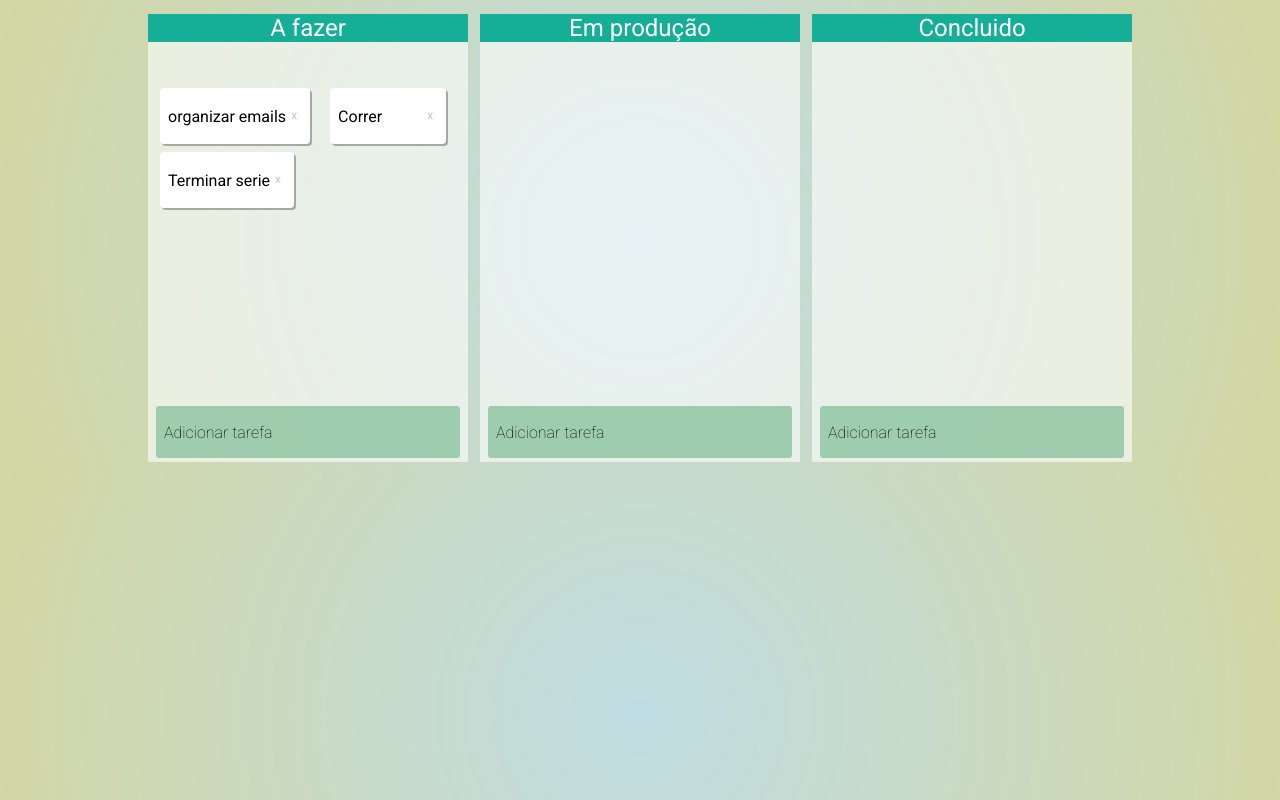
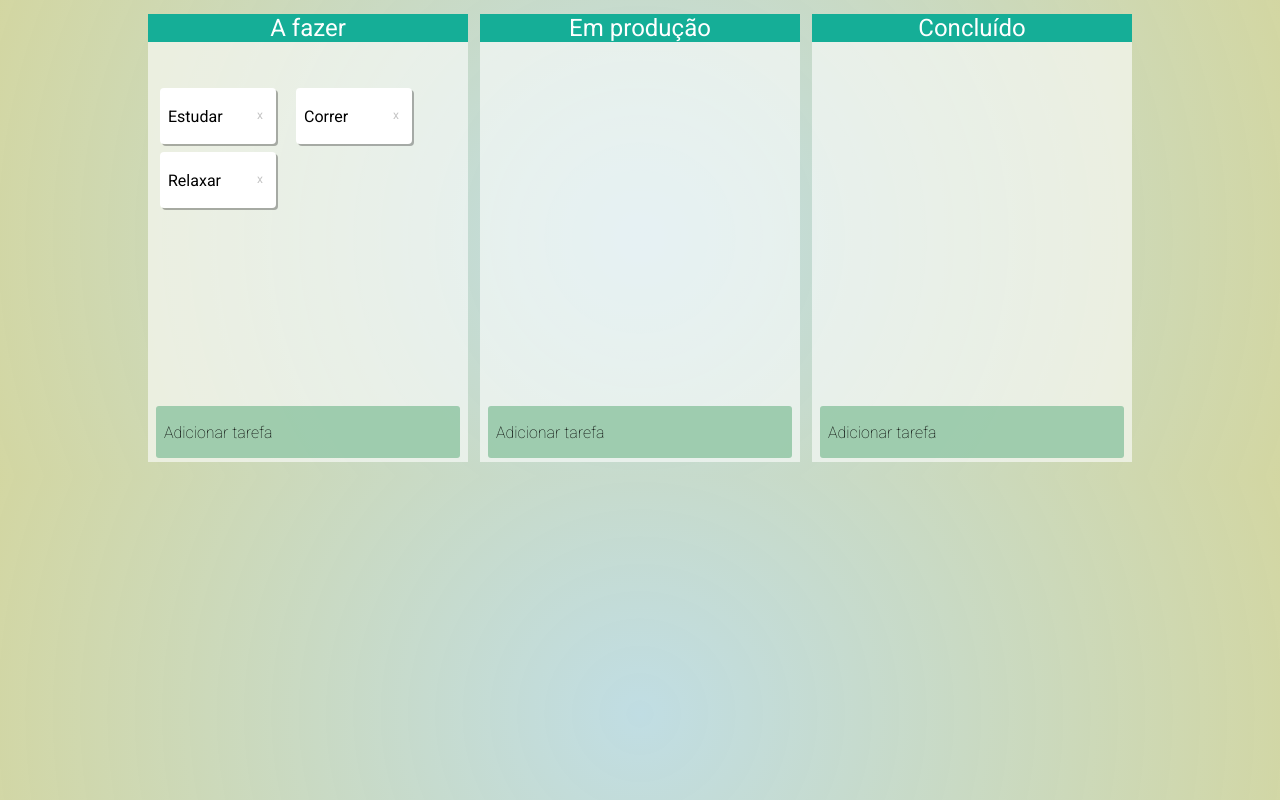
Before and after one commit to felipelouzeiro/tasklist, a website: page index.html in a window 1280 px wide. Drawn offline with Linux system fonts and the light colour scheme.

Commit message:
style: muda exemplos

```diff
--- a/index.html
+++ b/index.html
@@ -16,7 +16,7 @@
           draggable="true"
           ondragstart="drag(event)"
         >
-          <p>organizar emails</p>
+          <p>Estudar</p>
           <p class="remove" onClick="removeCard(this)">x</p>
         </li>
         <li
@@ -32,7 +32,7 @@
           draggable="true"
           ondragstart="drag(event)"
         >
-          <p>Terminar serie</p>
+          <p>Relaxar</p>
           <p class="remove" onClick="removeCard(this)">x</p>
         </li>
       </ul>
@@ -57,7 +57,7 @@
     </div>
 
     <div class="board">
-      <h3>Concluido</h3>
+      <h3>Concluído</h3>
 
       <ul id="done" ondrop="drop(event, this.id)" ondragover="over(event)"></ul>
 
```
